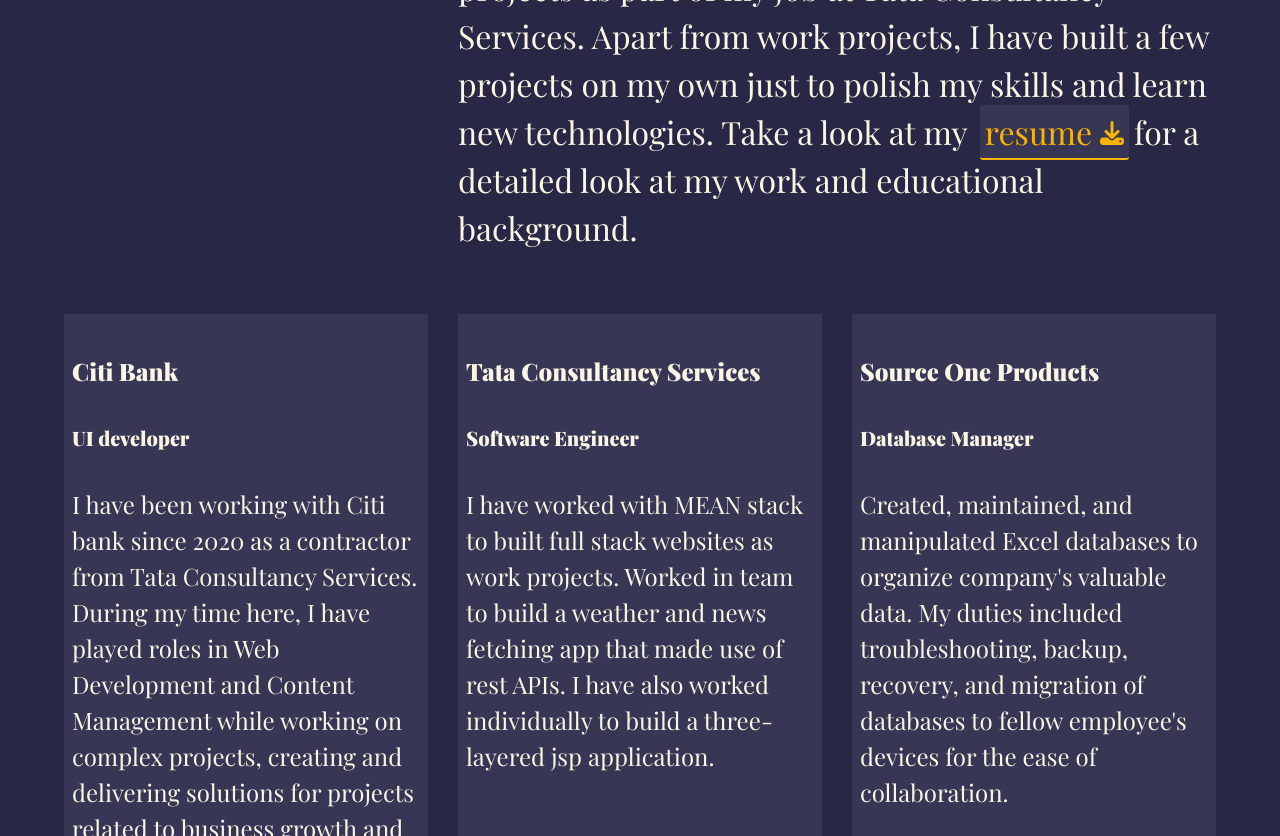
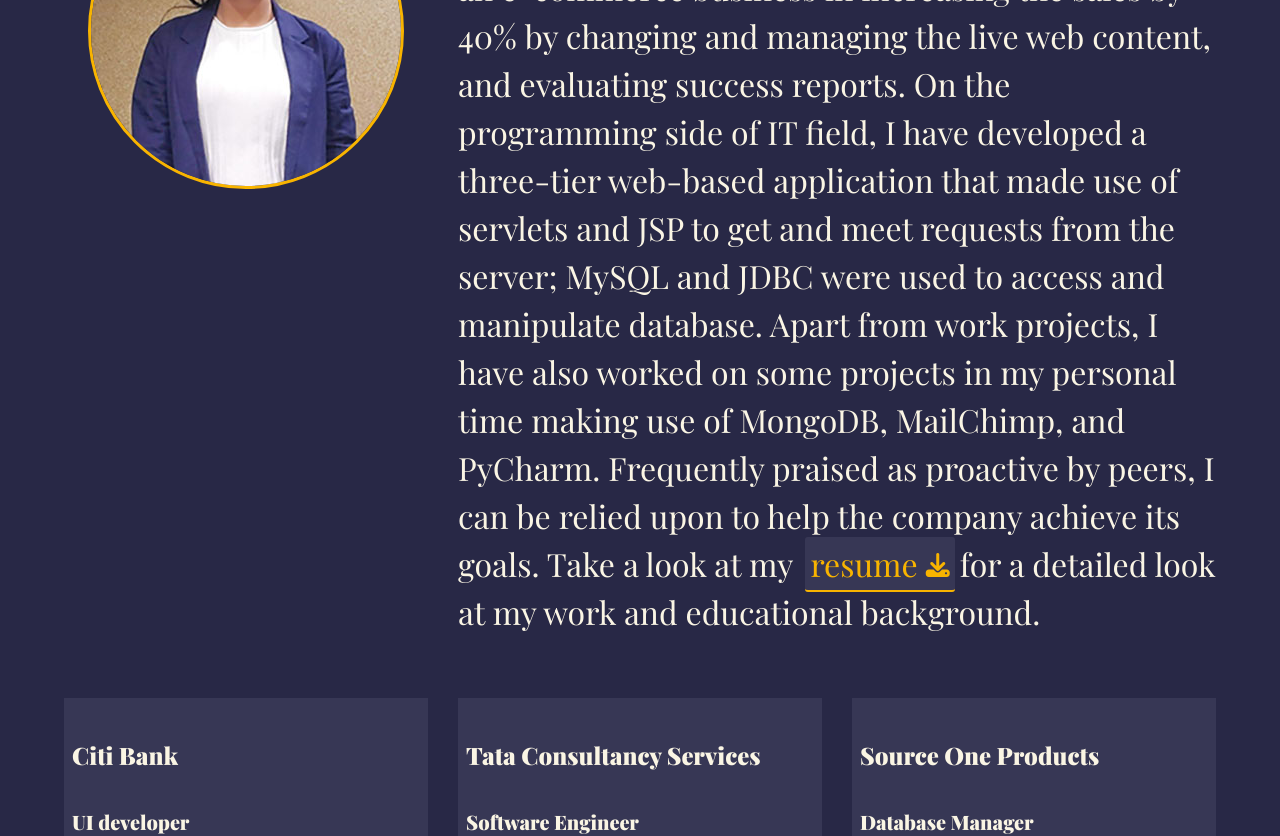
Before and after one commit to Aiman-Siddiqui/my-portfolio, a plain HTML site: page about.html in a window 1280 px wide. Shown: the part 863-1699 px from the top of the page. Drawn offline with nearby package versions, Linux system fonts and the light colour scheme; a web font is replaced by a local one.

Commit message:
Update about.html

```diff
--- a/about.html
+++ b/about.html
@@ -57,8 +57,17 @@
 
       <div class="bio">
         <h3 class="secondary-heading">BIO</h3>
-        <p>Graduate of Computer Information Technology from University of Central Florida. Versatile Project and Content management professional with the ability to take ideas to completion, negotiationg in a Give_and-Take manner with team members including off-shore ones to achieve the best possible results. I work well in both; the self-managed and team-managed projects whether be on-site or remote. I have worked across the full-stack software development; MEAN stack, building a number of projects as part of
-        my job at Tata Consultancy Services. Apart from work projects, I have built a few projects on my own just to polish my skills and learn new technologies. Take a look at my <a class="resume" target="_blank" href="works/aiman_siddiqui_resume.pdf">resume <i class="fas fa-download fa-xs"></i></a>for a detailed look at my work and educational background.</p>
+        <p>Versatile IT professional with 8+ years of work experience in Database management, Project management,
+        Web development, and Content management roles. Background in taking extensive and complex projects to
+        completion through constant communication and Give-and-Take negotiations with team and business. Ability
+        to find and improve system drawbacks, perform data-driven evaluation for content success, and come up with
+        best solutions for business needs. I have helped an e-commerce business in increasing the sales by 40% by
+        changing and managing the live web content, and evaluating success reports. On the programming side of IT
+        field, I have developed a three-tier web-based application that made use of servlets and JSP to get and meet
+        requests from the server; MySQL and JDBC were used to access and manipulate database. Apart from work
+        projects, I have also worked on some projects in my personal time making use of MongoDB, MailChimp, and
+        PyCharm. Frequently praised as proactive by peers, I can be relied upon to help the company achieve its
+        goals. Take a look at my <a class="resume" target="_blank" href="works/aiman_siddiqui_resume.pdf">resume <i class="fas fa-download fa-xs"></i></a>for a detailed look at my work and educational background.</p>
       </div>
 
       <div class="job job-1">
```
